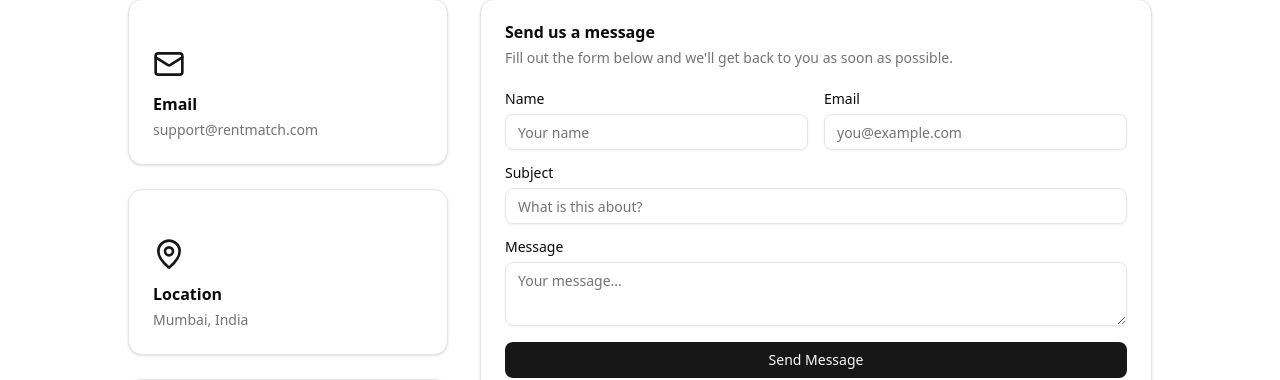
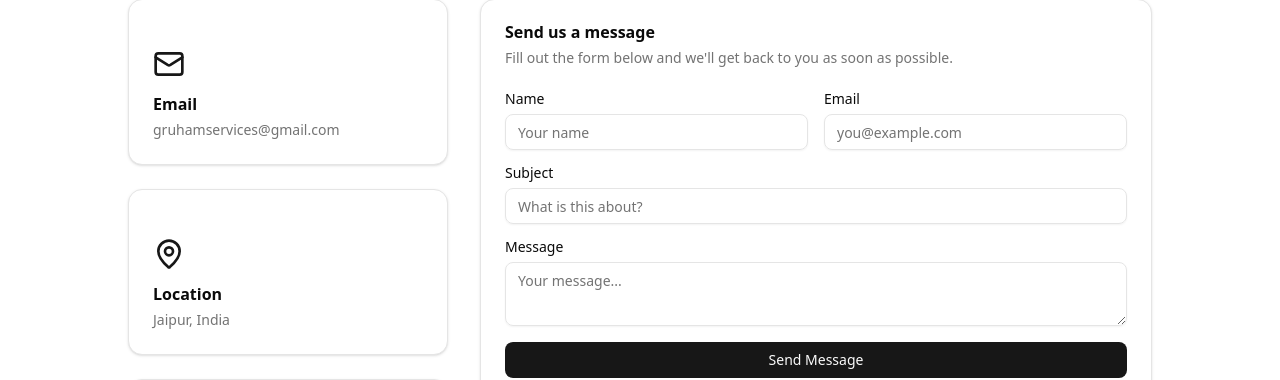
Before and after one commit to GruhamServices/gruham, a Next.js app: page /contact in a window 1280 px wide. Shown: the part 342-722 px from the top of the page. Built offline with nearby package versions, Linux system fonts and the light colour scheme; no server answers.

Commit message:
final cleanup and testing

```diff
--- a/src/app/contact/page.tsx
+++ b/src/app/contact/page.tsx
@@ -27,7 +27,7 @@ export default function ContactPage() {
                   <Mail className="w-8 h-8 text-primary mb-3" />
                   <h3 className="font-semibold mb-1">Email</h3>
                   <p className="text-muted-foreground text-sm">
-                    support@rentmatch.com
+                    gruhamservices@gmail.com
                   </p>
                 </CardContent>
               </Card>
@@ -37,7 +37,7 @@ export default function ContactPage() {
                   <MapPin className="w-8 h-8 text-primary mb-3" />
                   <h3 className="font-semibold mb-1">Location</h3>
                   <p className="text-muted-foreground text-sm">
-                    Mumbai, India
+                    Jaipur, India
                   </p>
                 </CardContent>
               </Card>
```
